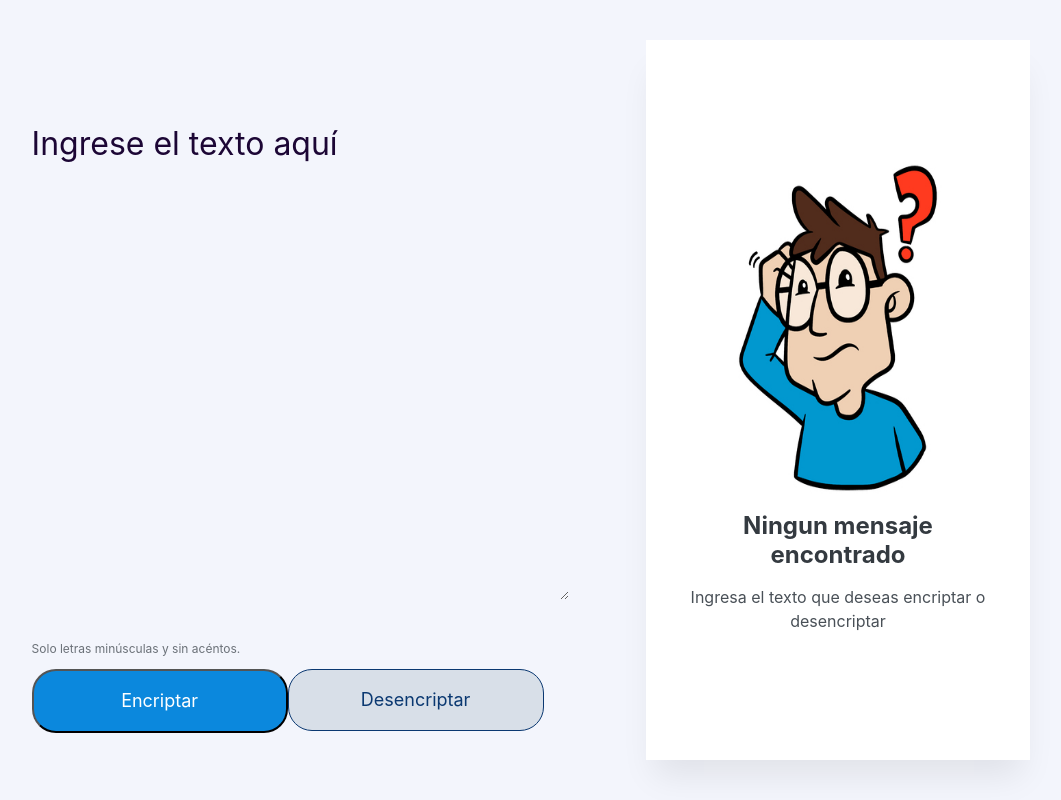
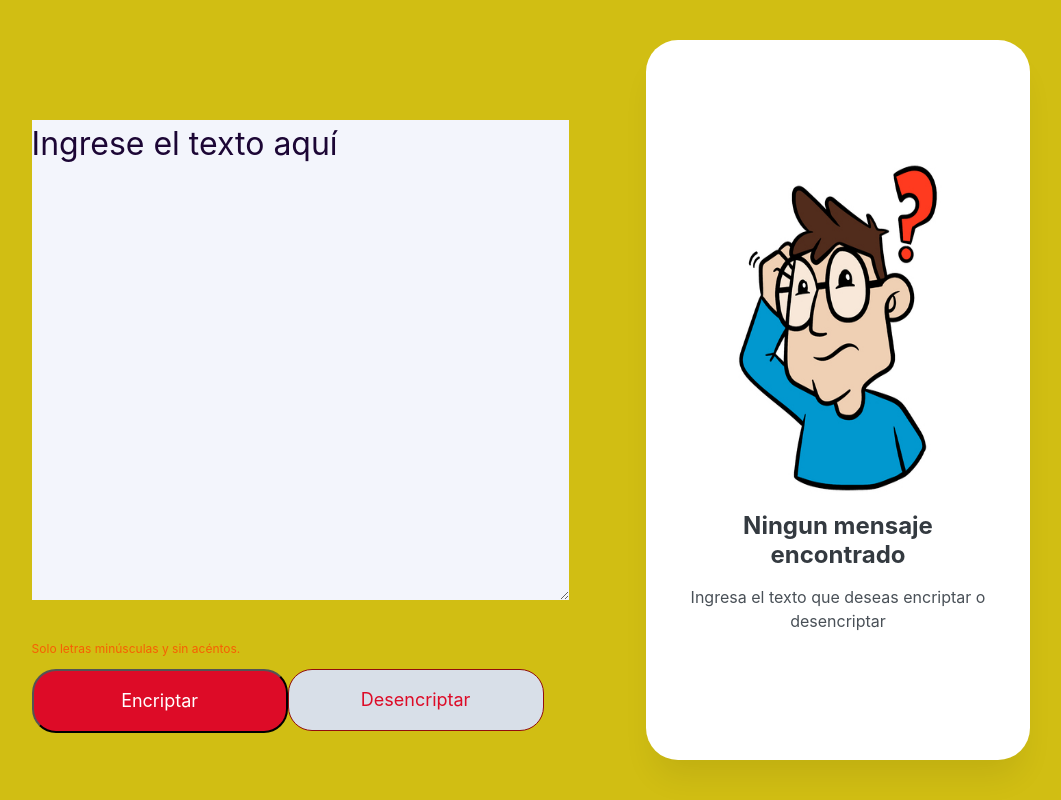
Before and after one commit to CA21GU/challenge-text-encriptor, a plain HTML site: page index.html in a window 1280 px wide. Shown: the whole page, without its empty margins (122-1183 px from the left). Drawn offline with Linux system fonts and the light colour scheme.

Commit message:
correciones

```diff
--- a/styles.css
+++ b/styles.css
@@ -7,7 +7,7 @@
     position: relative;
     width: 100vw;
     height: 100vh;
-    background: #f3f5fc;
+    background: #d1be13;
 }
 
 .texto {
@@ -17,7 +17,7 @@
     left: 12%;
     top: 15%;
     border: none;
-    font-family: "inter";
+    font-family: "Inter";
     font-style: normal;
     font-weight: 400;
     font-size: 32px;
@@ -53,7 +53,7 @@
     font-weight: 400;
     font-size: 12px;
     line-height: 150%;
-    color: #495057;
+    color: #ff4800;
     opacity: 0.8;
     flex: none;
     order: 1;
@@ -77,7 +77,7 @@
     padding: 2%;
     gap: 8px;
     width: 25%;
-    background-color: #0b88dd;
+    background-color: #dd0b27;
     border-radius: 24px;
     font-family: "inter";
     font-size: 18px;
@@ -96,14 +96,14 @@
     gap: 8%;
     width: 25%;
     background: #d8dfe8;
-    border: 1px solid #0a3871;
+    border: 1px solid #920d0d;
     border-radius: 24px;
     font-family: "inter";
     font-weight: 400;
     font-size: 18px;
     line-height: 19px;
     text-align: center;
-    color: #0a3871;
+    color: #dd0b27;
 }
 
 .btn-desencriptar:hover,
@@ -123,6 +123,7 @@
     top: 5%;
     background: #fff;
     box-shadow: 0px 24px 32px -8px rgba(0, 0, 0, 0.08);
+    border-radius: 32px;
 }
 
 .mensaje-encriptado {
```
